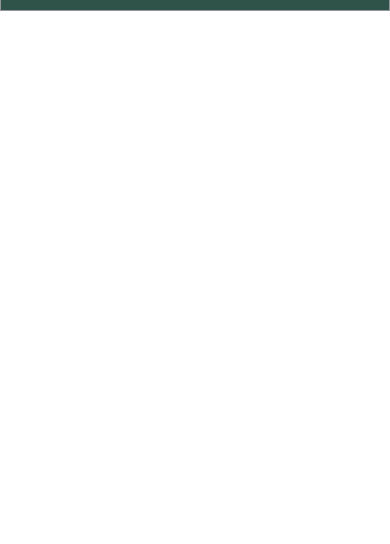
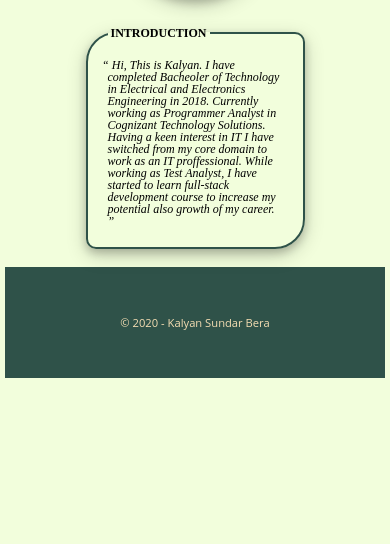
Before and after one commit to sambhu-patra/aboutME, a PHP site: page / in a window 390 px wide; the page is wider, and only the part inside the window is pictured. Shown: the part 300-844 px from the top of that part. Run offline with PHP 8.4, Linux system fonts and the light colour scheme; some libraries are stand-ins or nearby versions.

Commit message:
Complete version 1.0

```diff
--- a/assets/css/main.css
+++ b/assets/css/main.css
@@ -41,17 +41,19 @@ table {
 }
 
 /* Layout CSS */
-/*body {
-    background-image: linear-gradient(to right top, #51480b, #5c540c, #685f0d, #746c0d, #7f780e, #808214, #808d1b, #7f9723, #72a134, #62aa47, #4db35b, #2dbb71);
-    background-repeat: no-repeat;
-}*/
+
+body {
+    background-color: #F2FEDC;
+}
+
 .container {
-    border: 1px solid #949599;
+    margin: 0 5px 0 5px;
+    border: 1px;
     background-color: #2F5249;
     padding: 20px;
     display: grid;
     color: wheat;
-    font-family: open sans,-apple-system,BlinkMacSystemFont,segoe ui,Roboto,helvetica neue,Arial,sans-serif,apple color emoji,segoe ui emoji,segoe ui symbol;
+    font-family: open sans, -apple-system, BlinkMacSystemFont, segoe ui, Roboto, helvetica neue, Arial, sans-serif, apple color emoji, segoe ui emoji, segoe ui symbol;
 }
 
 /* Navigation Bar */
@@ -88,13 +90,37 @@ table {
 
 /* footer */
 
-footer small {
+.footer {
+    display: inline-flex;
+    place-content: space-between;
+    margin: 5px;
+    border: 5px;
+    padding: 10px;
+    align-items: center;
+}
+
+.right p {
+    margin: 5px;
+    border: 1px;
+    padding: 4px;
+    font-weight: bold;
+    align-self: center;
+}
+
+.right a {
+    margin: 5px;
+    border: 1px;
+    padding: 4px;
+    text-decoration: none;
+}
+
+.left small {
     font-size: 0.7rem;
 }
 
-/* Icon */
+/* Icons */
 
-.fa-briefcase{
+.fa-briefcase {
     font-size: 2rem;
     color: wheat;
 }
@@ -108,3 +134,283 @@ footer small {
     font-size: 2rem;
     color: wheat;
 }
+
+.fa-linkedin-square {
+    font-size: 2rem;
+    color: wheat;
+}
+
+/* Contents */
+
+.content {
+    display: inline-flex;
+    margin: 3px 10px 3px 10px;
+    border: 10px;
+    padding: 10px;
+    place-content: center;
+    justify-content: space-evenly;
+}
+
+.title {
+    display: inline-flex;
+    margin: 5px;
+    border: 8px;
+    padding: 10px;
+    width: 30%;
+    place-content: center;
+}
+
+.image {
+    margin: 2px;
+    border: 1px;
+    padding: 3px;
+}
+
+img {
+    border-radius: 49%;
+    height: 280px;
+    width: 280px;
+    box-shadow: 0 4px 8px 0 rgba(0, 0, 0, 0.2), 0 6px 20px 0 rgba(0, 0, 0, 0.19);
+}
+
+.details {
+    margin: 5px;
+    border: 2px solid #2F5249;
+    padding: 20px;
+    width: 50%;
+    align-self: center;
+    border-radius: 30px 10px;
+    box-shadow: 0 4px 8px 0 rgba(0, 0, 0, 0.2), 0 6px 20px 0 rgba(0, 0, 0, 0.19);
+}
+
+legend {
+    font-size: 20px;
+    text-transform: uppercase;
+    color: black;
+    font-weight: bold;
+}
+
+blockquote {
+    text-indent: -0.45em;
+    font-style: italic;
+    font-size: 17px;
+}
+
+@supports ( hanging-punctuation: first) {
+    blockquote {
+        text-indent: 0;
+        hanging-punctuation: first;
+    }
+}
+
+blockquote::before {
+    content: open-quote;
+}
+
+blockquote::after {
+    content: close-quote;
+}
+
+blockquote {
+    quotes: "“" "”" "‘" "’";
+}
+
+/* MEDIA QUERY FOR DIFRENT TYPES OF SCREEN */
+
+/* Mobile small screen */
+
+@media (max-width: 250px) {
+
+    /* Layout */
+
+    .container {
+        margin: 0 1px 0 1px;
+        padding: 2px;
+    }
+
+    /* Header */
+
+    .navigation {
+        justify-self: center;
+        padding: 2px;
+    }
+
+    .logo2 {
+        display: none;
+    }
+
+    .logo h1 {
+        font-size: 15px;
+    }
+
+    .right {
+        display: none;
+    }
+
+    /* Footer */
+
+    .right {
+        display: none;
+    }
+
+    .footer {
+        justify-self: center;
+        padding: 2px;
+    }
+
+    /* Icons */
+
+    .fa-briefcase {
+        font-size: .8rem;
+        color: wheat;
+    }
+
+    /* Main Content */
+
+    .content {
+        margin: 1px;
+        border: 0;
+        padding: 0;
+        display: inline-grid;
+        justify-items: center;
+    }
+
+    fieldset legend {
+        font-size: 12px;
+    }
+
+    .details {
+        margin: 1px;
+        padding: 10px;
+    }
+
+    .title {
+        margin: 1px;
+        border: 0;
+        padding: 0;
+        display: contents;
+    }
+
+    img {
+        width: 90px;
+        height: 90px;
+    }
+
+    blockquote {
+        font-size: 12px;
+    }
+}
+
+/* Mobile medium screen */
+
+@media (min-width: 251px) and (max-width: 400px) {
+
+    /* Layout */
+
+    .content {
+        display: inline-grid;
+        justify-items: center;
+    }
+
+    /* Header */
+
+    .navigation {
+        justify-self: center;
+    }
+
+    .logo2 {
+        display: none;
+    }
+
+    .logo h1 {
+        font-size: 100%;
+    }
+
+    /* Footer */
+
+    .right {
+        display: none;
+    }
+
+    .footer {
+        justify-self: center;
+    }
+
+    /* Main Content */
+
+    fieldset legend {
+        font-size: 12px;
+    }
+
+    img {
+        width: 150px;
+        height: 150px;
+    }
+
+    blockquote {
+        font-size: 12px;
+    }
+
+    /* Icons */
+
+    .fa-briefcase {
+        font-size: 1rem;
+        color: wheat;
+    }
+}
+
+/* Mobile Phone large screen*/
+
+@media (min-width: 400px) and (max-width: 600px) {
+
+    /* Layout */
+
+    .container {
+        width: auto;
+        justify-content: center;
+    }
+
+    /* Header */
+
+    .logo2 {
+        display: none;
+    }
+
+    /* Footer */
+
+    .footer {
+        justify-self: center;
+    }
+
+    /* Main Content */
+
+    .content {
+        display: inline-grid;
+        justify-items: center;
+    }
+}
+
+/* Tablet */
+
+@media (min-width: 600px) and (max-width:930px) {
+
+    /* Layout */
+
+    .container {
+        width: auto;
+        justify-content: center;
+    }
+
+    /* Header */
+
+    .logo2 {
+        display: none;
+    }
+
+    /* Footer */
+
+    .content {
+        display: inline-grid;
+        justify-items: center;
+    }
+}
--- a/index.html
+++ b/index.html
@@ -13,47 +13,72 @@
 </head>
 
 <body>
-
+    <!-- Header section -->
     <header class="container">
         <nav class="navigation">
 
             <div class="navigation logo">
-                <h1>My Portfolio <i class="fas fa-briefcase"></i></h1>
+                <h1>My&nbsp;Portfolio&nbsp;<i class="fas fa-briefcase"></i></h1>
             </div>
 
             <div class="navigation logo2">
                 <a href="#">
-                    <h2>Academic Qualifications</h2>
+                    <h2>Academic&nbsp;Qualifications</h2>
                 </a>
                 <a href="#">
-                    <h2>Certifications & Training</h2>
+                    <h2>Certifications&nbsp;&&nbsp;Training</h2>
                 </a>
                 <a href="#">
-                    <h2>Technical Profile</h2>
-                </a>
-                <a href="#">
-                    <h2>Work Experience</h2>
+                    <h2>Work&nbsp;Experience</h2>
                 </a>
             </div>
 
         </nav>
-
     </header>
 
-    <section>
-        <aside>
-            <p>This is kalyan</p>
+    <!-- Main Body -->
+
+    <section class="content">
+
+        <aside class="title">
+
+            <div class="image">
+                <img src="assets/images/my2.jpg" alt="My photo">
+            </div>
+
         </aside>
 
+        <fieldset class="details">
+            <legend>&nbsp;Introduction&nbsp;</legend>
             <article>
-            <p>here lies article</p>
+                <p>
+                <blockquote>
+                    Hi, This is Kalyan. I have completed Bacheoler of Technology in Electrical and Electronics
+                    Engineering
+                    in 2018.
+                    Currently working as Programmer Analyst in Cognizant Technology Solutions.
+                    Having a keen interest in IT I have switched from my core domain to work as an IT proffessional.
+                    While working as Test Analyst, I have started to learn full-stack development course to increase
+                    my potential also growth of my career.
+                </blockquote>
+                </p>
             </article>
+        </fieldset>
     </section>
 
+    <!-- Footer Section -->
+
     <footer class="container">
+        <nav class="footer">
+
+            <div class="footer left">
                 <small>&copy; 2020 - Kalyan Sundar Bera</small>
+            </div>
 
-        <nav>
+            <div class="footer right">
+
+                <p>Social&nbsp;Links</p>
+
                 <a href="#">
                     <i class="fab fa-facebook-f"></i>
                 </a>
@@ -61,8 +86,10 @@
                     <i class="fab fa-github-square"></i>
                 </a>
                 <a href="#">
-                <i class="fab fa-facebook-f"></i>
+                    <i class="fab fa-linkedin-square"></i>
                 </a>
+            </div>
+
         </nav>
     </footer>
 
```
Also changed, not shown: README.md, 1 other file. Lines whose indentation alone changed are shown as unchanged.
